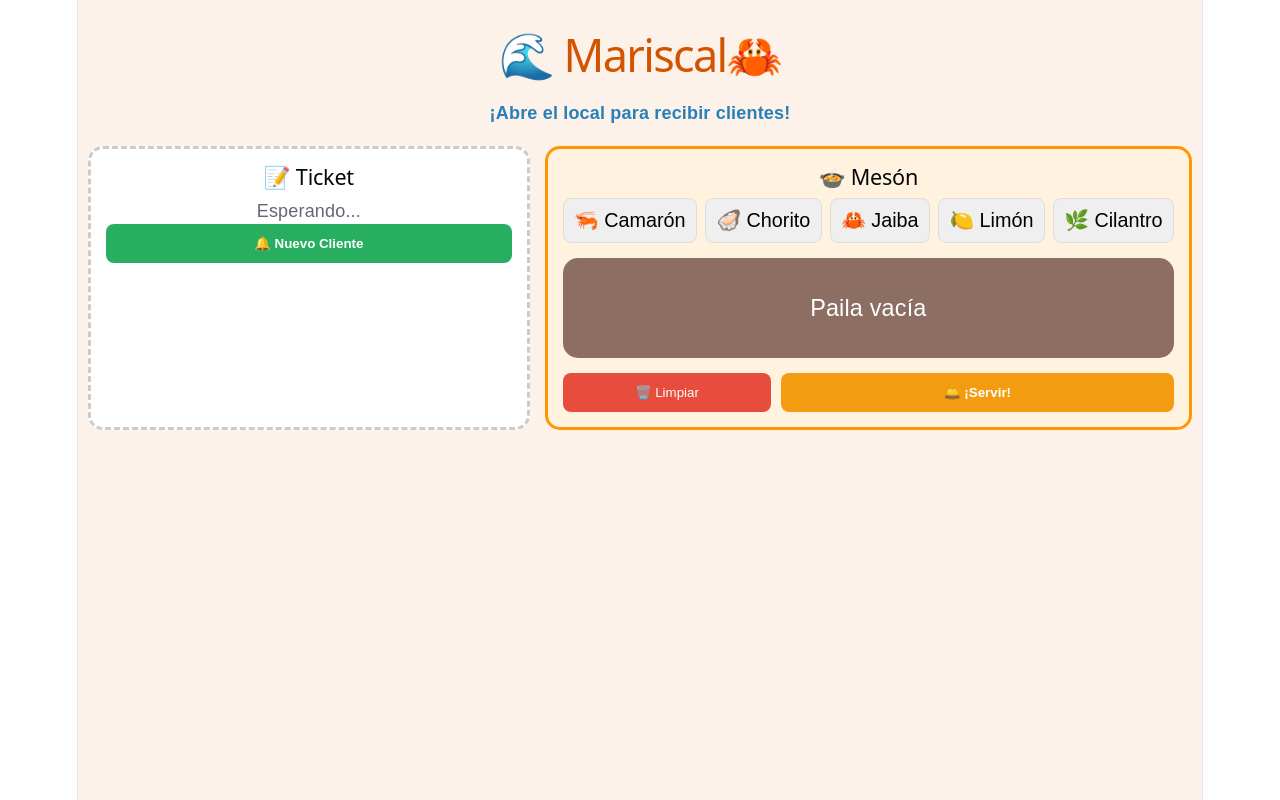
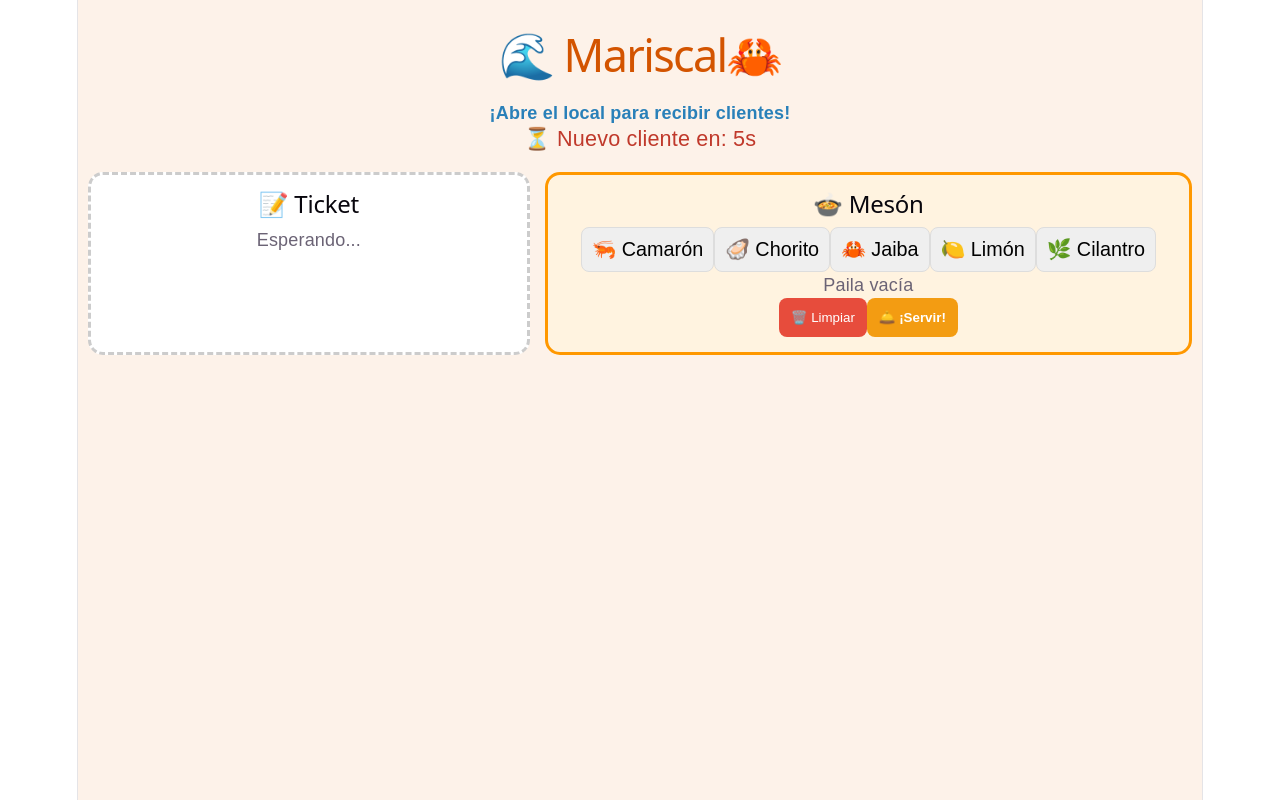
Before and after one commit to vnoram/mariscal, a React (Vite) app: page / in a window 1280 px wide. Built offline with nearby package versions, Linux system fonts and the light colour scheme.

Commit message:
limpiea de codigo y agg temporizador

```diff
--- a/src/App.jsx
+++ b/src/App.jsx
@@ -1,29 +1,55 @@
-import { useState } from 'react';
+import { useState, useEffect } from "react";
+import Ticket from "./components/Ticket";
+import Inventario from "./components/Inventario";
+import Paila from "./components/Paila";
+import Controles from "./components/Controles";
+
+const inventario = ['🦐 Camarón', '🦪 Chorito', '🦀 Jaiba', '🍋 Limón', '🌿 Cilantro'];
 
 export default function App() {
   const [paila, setPaila] = useState([]);
   const [pedidoActual, setPedidoActual] = useState(null);
   const [mensaje, setMensaje] = useState("¡Abre el local para recibir clientes!");
+  const [contador, setContador] = useState(10);
 
-  const inventario = ['🦐 Camarón', '🦪 Chorito', '🦀 Jaiba', '🍋 Limón', '🌿 Cilantro'];
+  const generarPedido = () => {
+    const nuevoPedido = Array.from({ length: 3 }, () =>
+      inventario[Math.floor(Math.random() * inventario.length)]
+    ).sort();
 
-  // --- Lógica del juego (se mantiene igual) ---
-  const generarPedido = () => {
-    const nuevoPedido = [];
-    for (let i = 0; i < 3; i++) {
-      nuevoPedido.push(inventario[Math.floor(Math.random() * inventario.length)]);
-    }
-    setPedidoActual(nuevoPedido.sort());
+    setPedidoActual(nuevoPedido);
     setPaila([]);
     setMensaje("¡Cliente nuevo en la mesa!");
   };
 
-  const agregarIngrediente = (item) => paila.length < 6 && setPaila([...paila, item]);
+  // 🔥 Contador que baja cada segundo
+  useEffect(() => {
+    const timer = setInterval(() => {
+      setContador((c) => c - 1);
+    }, 1000);
+
+    return () => clearInterval(timer);
+  }, []);
+
+  // 🔥 Cuando el contador llega a 0 → nuevo cliente
+  useEffect(() => {
+    if (contador <= 0) {
+      generarPedido();
+      setContador(10); // reiniciar
+    }
+  }, [contador]);
+
+  const agregarIngrediente = (item) =>
+    paila.length < 6 && setPaila([...paila, item]);
 
   const entregarPedido = () => {
     if (!pedidoActual) return setMensaje("No hay clientes.");
-    const esCorrecto = JSON.stringify([...paila].sort()) === JSON.stringify(pedidoActual);
+
+    const esCorrecto =
+      JSON.stringify([...paila].sort()) === JSON.stringify(pedidoActual);
+
     setMensaje(esCorrecto ? "⭐⭐⭐⭐⭐ ¡Perfect!" : "❌ Pedido incorrecto...");
+
     if (esCorrecto) setPedidoActual(null);
   };
 
@@ -35,42 +61,26 @@ export default function App() {
       minHeight: '100vh',
       boxSizing: 'border-box'
     }}>
-
       <header style={{ textAlign: 'center', marginBottom: '20px' }}>
-        <h1 style={{ color: '#d35400', fontSize: 'clamp(1.5rem, 5vw, 2.5rem)' }}>🌊 Mariscal🦀</h1>
+        <h1 style={{ color: '#d35400', fontSize: 'clamp(1.5rem, 5vw, 2.5rem)' }}>
+          🌊 Mariscal🦀
+        </h1>
         <p style={{ fontWeight: 'bold', color: '#2980b9' }}>{mensaje}</p>
+        <p style={{ fontSize: "1.2rem", color: "#c0392b" }}>
+          ⏳ Nuevo cliente en: {contador}s
+        </p>
       </header>
 
-      {/* CONTENEDOR RESPONSIVO: flex-wrap es la clave aquí */}
       <main style={{
         display: 'flex',
-        flexWrap: 'wrap', // Si no cabe, se va para abajo
+        flexWrap: 'wrap',
         gap: '15px',
         justifyContent: 'center',
         maxWidth: '1200px',
         margin: '0 auto'
       }}>
+        <Ticket pedidoActual={pedidoActual} />
 
-        {/* ESTACIÓN DE PEDIDOS: En celular ocupará el 100%, en PC el 30% */}
-        <div style={{
-          flex: '1 1 300px', // Crece, se achica y su base son 300px
-          border: '3px dashed #ccc',
-          padding: '15px',
-          borderRadius: '15px',
-          backgroundColor: '#fff'
-        }}>
-          <h2 style={{ fontSize: '1.2rem' }}>📝 Ticket</h2>
-          {pedidoActual ? (
-            <div style={{ borderLeft: '5px solid #27ae60', paddingLeft: '10px', margin: '10px 0' }}>
-              {pedidoActual.map((item, i) => <div key={i} style={{fontSize: '1.2rem'}}>{item}</div>)}
-            </div>
-          ) : <p>Esperando...</p>}
-          <button onClick={generarPedido} style={{ width: '100%', padding: '12px', backgroundColor: '#27ae60', color: 'white', border: 'none', borderRadius: '8px', cursor: 'pointer', fontWeight: 'bold' }}>
-            🔔 Nuevo Cliente
-          </button>
-        </div>
-
-        {/* ESTACIÓN DE COCINA: En celular ocupará el 100%, en PC el 60% */}
         <div style={{
           flex: '2 1 400px',
           border: '3px solid #ff9800',
@@ -78,37 +88,14 @@ export default function App() {
           borderRadius: '15px',
           backgroundColor: '#fff3e0'
         }}>
-          <h2 style={{ fontSize: '1.2rem' }}>🍲 Mesón</h2>
+          <h2>🍲 Mesón</h2>
 
-          <div style={{ display: 'flex', gap: '8px', flexWrap: 'wrap', marginBottom: '15px' }}>
-            {inventario.map((item, i) => (
-              <button key={i} onClick={() => agregarIngrediente(item)} style={{ flex: '1 1 auto', padding: '10px', fontSize: '1.1rem', cursor: 'pointer', borderRadius: '8px', border: '1px solid #ddd' }}>
-                {item}
-              </button>
-            ))}
-          </div>
+          <Inventario inventario={inventario} agregarIngrediente={agregarIngrediente} />
 
-          <div style={{
-            padding: '20px',
-            backgroundColor: '#8d6e63',
-            borderRadius: '15px',
-            color: 'white',
-            textAlign: 'center',
-            minHeight: '60px',
-            display: 'flex',
-            alignItems: 'center',
-            justifyContent: 'center',
-            fontSize: '1.3rem'
-          }}>
-            {paila.length > 0 ? paila.join(' + ') : "Paila vacía"}
-          </div>
+          <Paila paila={paila} />
 
-          <div style={{ marginTop: '15px', display: 'flex', gap: '10px' }}>
-            <button onClick={() => setPaila([])} style={{ flex: 1, padding: '12px', backgroundColor: '#e74c3c', color: 'white', border: 'none', borderRadius: '8px' }}>🗑️ Limpiar</button>
-            <button onClick={entregarPedido} style={{ flex: 2, padding: '12px', backgroundColor: '#f39c12', color: 'white', border: 'none', borderRadius: '8px', fontWeight: 'bold' }}>🛎️ ¡Servir!</button>
-          </div>
+          <Controles limpiar={() => setPaila([])} entregar={entregarPedido} />
         </div>
-
       </main>
     </div>
   );
--- /dev/null
+++ b/src/components/Controles.jsx
@@ -0,0 +1,35 @@
+import styles from "../styles/Controles.module.css";
+export default function Controles({ limpiar, entregar }) {
+  return (
+    <div className={styles.controles}>
+      <button
+        onClick={limpiar}
+        style={{
+          flex: 1,
+          padding: '12px',
+          backgroundColor: '#e74c3c',
+          color: 'white',
+          border: 'none',
+          borderRadius: '8px'
+        }}
+      >
+        🗑️ Limpiar
+      </button>
+
+      <button
+        onClick={entregar}
+        style={{
+          flex: 2,
+          padding: '12px',
+          backgroundColor: '#f39c12',
+          color: 'white',
+          border: 'none',
+          borderRadius: '8px',
+          fontWeight: 'bold'
+        }}
+      >
+        🛎️ ¡Servir!
+      </button>
+    </div>
+  );
+}
--- /dev/null
+++ b/src/components/Inventario.jsx
@@ -0,0 +1,23 @@
+import styles from "../styles/Inventario.module.css";
+export default function Inventario({ inventario, agregarIngrediente }) {
+  return (
+    <div className={styles.inventario}>
+      {inventario.map((item, i) => (
+        <button
+          key={i}
+          onClick={() => agregarIngrediente(item)}
+          style={{
+            flex: '1 1 auto',
+            padding: '10px',
+            fontSize: '1.1rem',
+            cursor: 'pointer',
+            borderRadius: '8px',
+            border: '1px solid #ddd'
+          }}
+        >
+          {item}
+        </button>
+      ))}
+    </div>
+  );
+}
--- /dev/null
+++ b/src/components/Paila.jsx
@@ -0,0 +1,8 @@
+import styles from "../styles/Paila.module.css";
+export default function Paila({ paila }) {
+  return (
+    <div className={styles.paila}>
+      {paila.length > 0 ? paila.join(' + ') : "Paila vacía"}
+    </div>
+  );
+}
--- /dev/null
+++ b/src/components/Ticket.jsx
@@ -0,0 +1,19 @@
+import styles from "../styles/Ticket.module.css";
+export default function Ticket({ pedidoActual, generarPedido }) {
+  return (
+    <div className={styles.ticket}>
+      <h2>📝 Ticket</h2>
+
+      {pedidoActual ? (
+        <div style={{ borderLeft: '5px solid #27ae60', paddingLeft: '10px', margin: '10px 0' }}>
+          {pedidoActual.map((item, i) => (
+            <div key={i} style={{ fontSize: '1.2rem' }}>{item}</div>
+          ))}
+        </div>
+      ) : (
+        <p>Esperando...</p>
+      )}
+
+    </div>
+  );
+}
--- /dev/null
+++ b/src/styles/Ticket.module.css
@@ -0,0 +1,7 @@
+.ticket {
+  flex: 1 1 300px;
+  border: 3px dashed #ccc;
+  padding: 15px;
+  border-radius: 15px;
+  background-color: #fff;
+}
```
Also changed, not shown: src/styles/Controles.module.css (added), src/styles/Inventario.module.css (added), src/styles/Paila.module.css (added).
